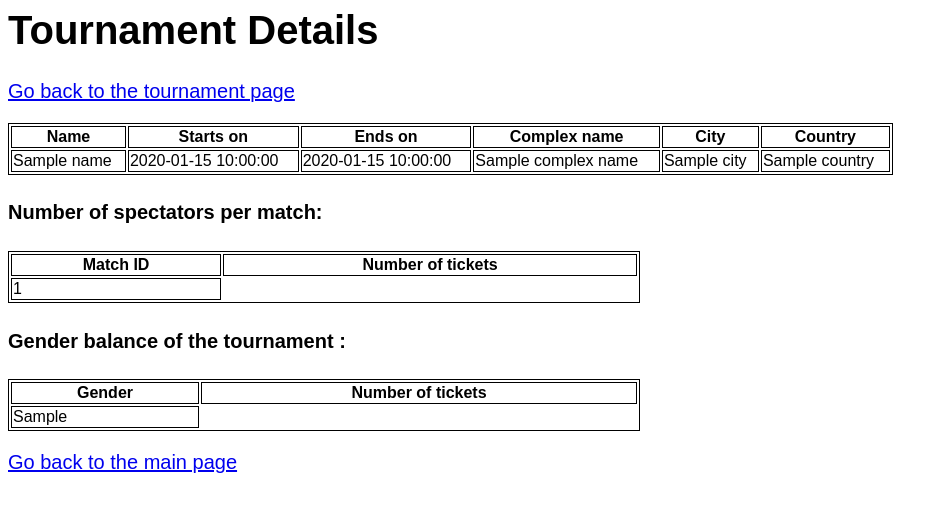
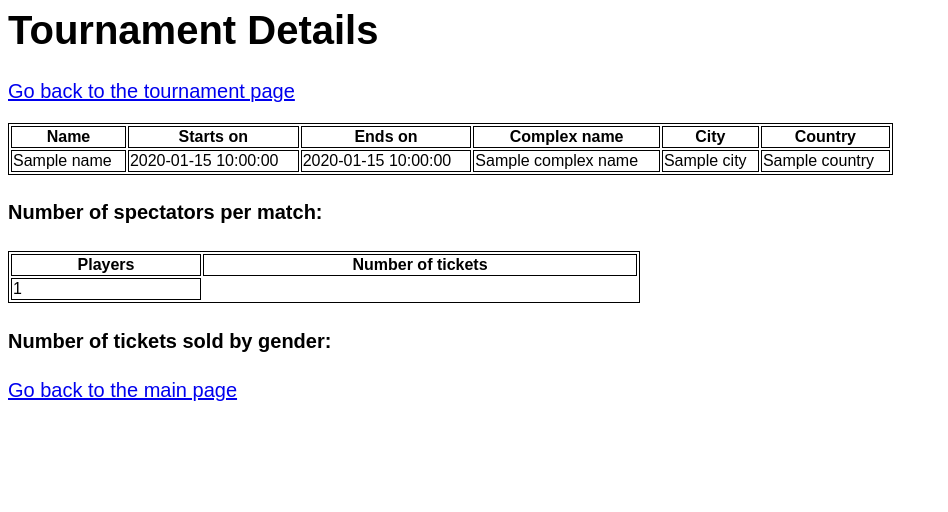
Before and after one commit to goddenrich/tennis_database, a Flask app: template Project1.3/templates/tournament_info.html in a window 1280 px wide. Shown: the top 512 px of the page, without its empty margins (0-948 px from the left). Run offline with Flask 2, Linux system fonts and the light colour scheme; the template is opened without the code that fills it: most values are stand-ins (such as "Sample title", 1, 10 or a date in 2020); parts of the project's set-up code (start-up, migrations or seed data) failed here and were passed over.

Commit message:
prints numbers in gender split legend and match is named as players

```diff
--- a/Project1.3/server.py
+++ b/Project1.3/server.py
@@ -302,10 +302,20 @@
   return names
 
 def ticket_numbers(t_name):
-  mystring = """select m.match_id, count(ti.ticket_id) as count_t
-  from tournaments t, matches m left outer join tickets ti on ti.match_id = m.match_id
-  where t.name = '%s' and t.tournament_id = m.tournament_id
-  group by m.match_id order by count_t;"""
+  mystring = """select concat(p.player1_name, ' vs ', p.player2_name), count(ti.ticket_id) as count_t
+  from tournaments t, matches m left outer join tickets ti on ti.match_id = m.match_id,
+  (select p1.match_id as match_id, p1.player_id as player1_id,
+  p1.name as player1_name, p2.player_id as player2_id, p2.name as player2_name
+  from
+  (select pi.match_id as match_id, p.player_id as player_id, p.name as name
+  from play_in pi, players p where p.player_id = pi.player_id) p1
+  join
+  (select pi.match_id as match_id, p.player_id as player_id, p.name as name
+  from play_in pi, players p where p.player_id = pi.player_id) p2
+  on p1.match_id = p2.match_id where p1.player_id != p2.player_id) p
+
+  where t.name = '%s' and t.tournament_id = m.tournament_id and p.match_id = m.match_id
+  group by p.player1_name, p.player2_name, m.match_id order by count_t;"""
   cursor = g.conn.execute(mystring % t_name)
 
   ticket_n = []
@@ -334,7 +344,10 @@
 
   gender_balance = []
   for result in cursor:
-    gender_balance.append(result)  # can also be accessed using result[0]
+    result_l = []
+    result_l.append(str(result[0]) + ": " + str(result[1]))
+    result_l.append(result[1])
+    gender_balance.append(result_l)  # can also be accessed using result[0]
   cursor.close()
 
   gender_pie = pie_graph(gender_balance)
--- a/Project1.3/templates/tournament.html
+++ b/Project1.3/templates/tournament.html
@@ -12,7 +12,6 @@
 
 <h4>Which properties of the tournament would you like to know?</h4>
 <form method="POST" action="/tournament_info">
-  <input type="checkbox" name="placeholder"> Placeholder<br>
   <p>Name of tournament: <input type="text" name="tournament"> <input type="submit" value="Submit"></p>
 
 </form>
--- a/Project1.3/templates/tournament_info.html
+++ b/Project1.3/templates/tournament_info.html
@@ -39,7 +39,7 @@
 
 <table style="width:50%">
   <tr>
-    <th>Match ID </th>
+    <th>Players </th>
     <th>Number of tickets </th>
   </tr>
   <div>
@@ -55,23 +55,7 @@
 
 {{ticket_chart.render().decode('utf-8')|safe}}
 
-<h4>Gender balance of the tournament : </h4>
-
-<table style="width:50%">
-  <tr>
-    <th>Gender </th>
-    <th>Number of tickets </th>
-  </tr>
-  <div>
-    {% for n in gender_balance %}
-    <tr>
-    {% for m in n %}
-    <td><div>{{m}}</div></td>
-    {% endfor %}
-    </tr>
-    {% endfor %}
-  </div>
-</table>
+<h4>Number of tickets sold by gender: </h4>
 
 {{gender_chart.render().decode('utf-8')|safe}}
 
```
